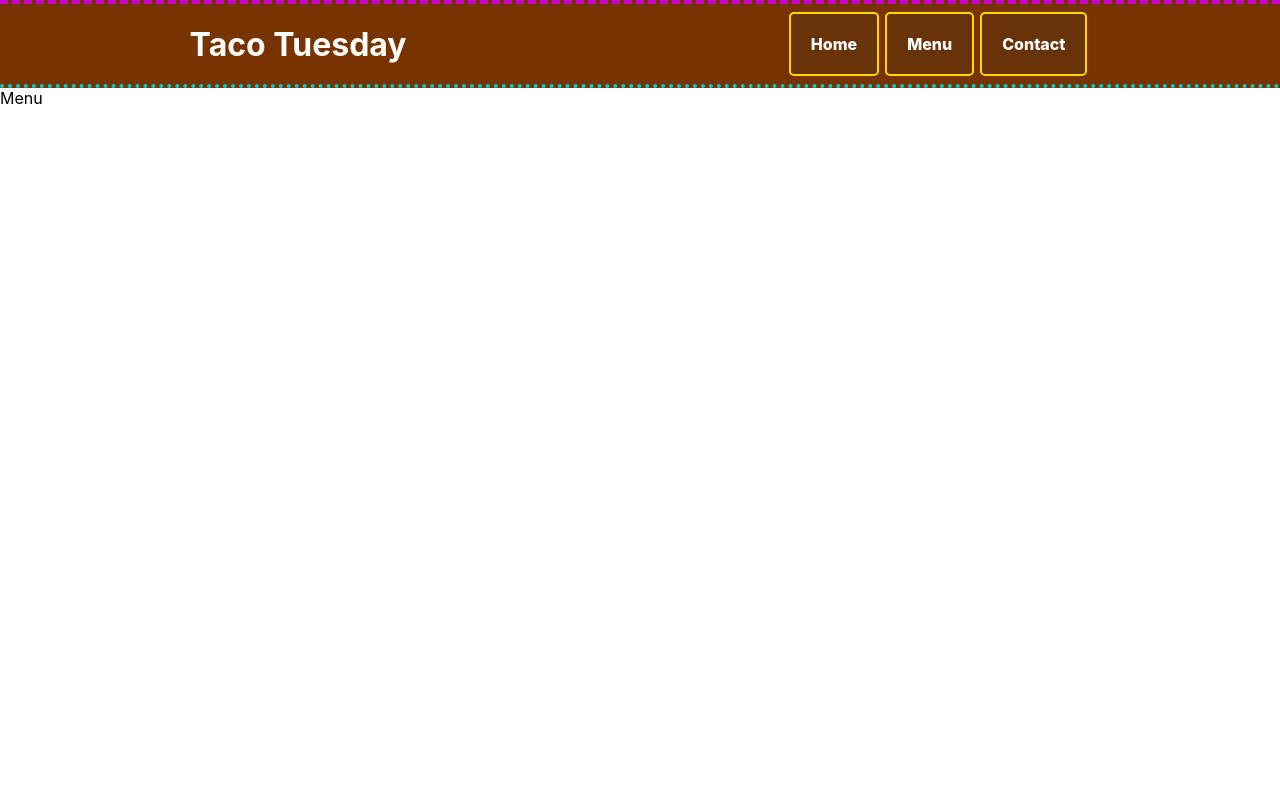
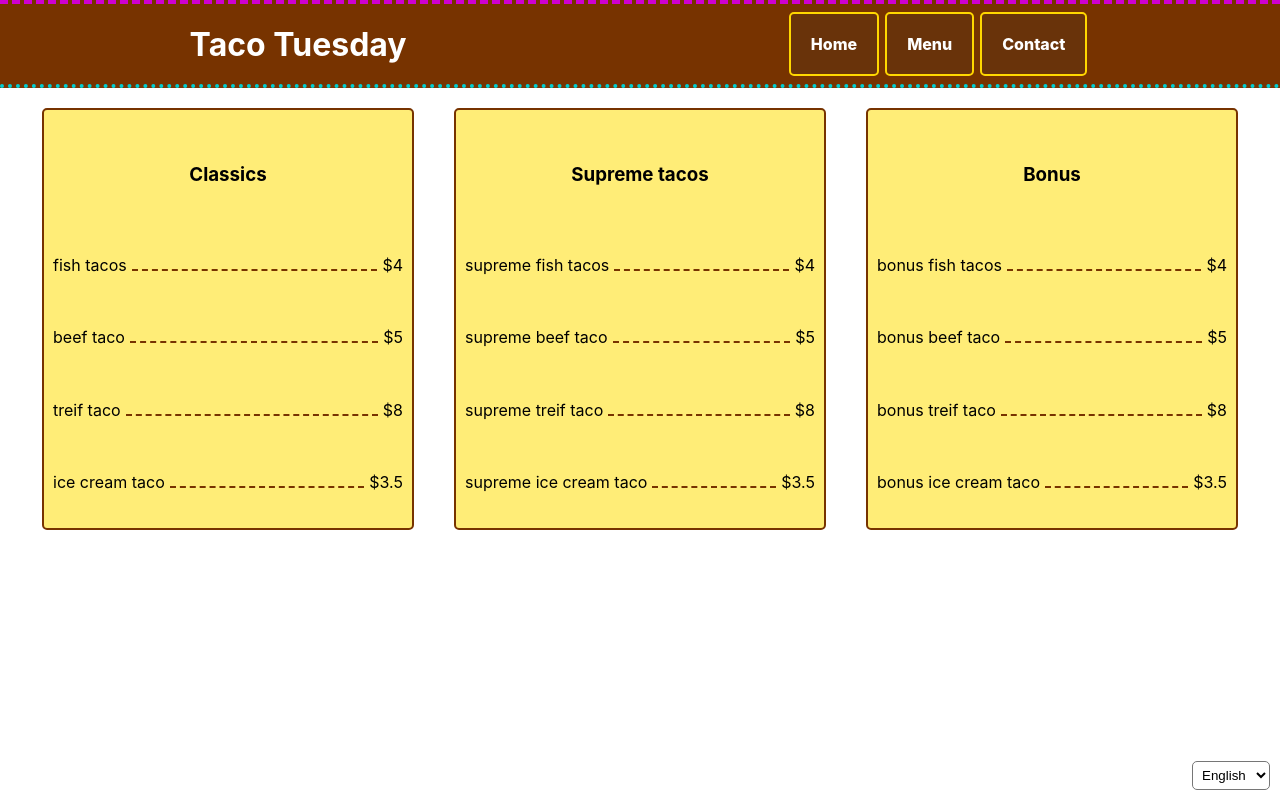
Before and after one commit to nikfrank/web-week-1-restaurant, a React (Create React App) app: page /menu in a window 1280 px wide. Built offline with nearby package versions, Linux system fonts and the light colour scheme.

Commit message:
menu i18n

```diff
--- a/src/Landing.css
+++ b/src/Landing.css
@@ -10,7 +10,7 @@
   max-height: 60vh;
 }
 
-.Landing .slide.selected div img {
+.Landing .slide div img {
   max-height: 60vh;
   width: auto;
 }
--- /dev/null
+++ b/src/Menu.css
@@ -0,0 +1,68 @@
+.Menu {
+  display: flex;
+  justify-content: center;
+  align-items: center;
+  position: relative;
+}
+
+.menu-container {
+  display: flex;
+  flex-wrap: wrap;
+  justify-content: space-around;
+
+  position: absolute;
+  top: 0;
+}
+
+.menu-page {
+  z-index: 20;
+  width: 30vw;
+  min-width: 300px;
+  max-width: 350px;
+
+  height: 50vh;
+  min-height: 400px;
+
+  background-color: #fd08;
+  border: 2px solid #730;
+  border-radius: 5px;
+
+  margin: 20px;
+  padding: 9px;
+  display: flex;
+  flex-direction: column;
+  justify-content: space-around;
+}
+
+.menu-page h3 {
+  text-align: center;
+}
+
+.menu-item {
+  display: flex;
+}
+
+.hebrew {
+  flex-direction: row-reverse;
+}
+
+.menu-item span.dotted-connector {
+  flex-grow: 1;
+  padding: 0 5px 2px;
+}
+
+.menu-item span.dotted-connector span {
+  width: 100%;
+  display: inline-block;
+  border-bottom: 2px dashed #730;
+}
+
+select {
+  position: fixed;
+  bottom: 10px;
+  right: 10px;
+  z-index: 60;
+  background-color: white;
+  padding: 5px;
+  border-radius: 5px;
+}
--- a/src/Menu.js
+++ b/src/Menu.js
@@ -1,5 +1,50 @@
 import React from 'react';
+import menu from './menu-database';
+import './Menu.css';
 
-const Menu = ()=> (<div>Menu</div>);
+class Menu extends React.Component {
+  state = {
+    currentLanguage: 'en',
+    languages: ['en', 'fr', 'he'],
+  }
+
+  setLanguage = (event)=>{
+    this.setState({
+      currentLanguage: event.target.value,
+    })
+  }
+
+  render(){
+    const currentLanguage = this.state.currentLanguage;
+
+    return (
+      <div className='Menu Page'>
+        <select value={currentLanguage}
+                onChange={this.setLanguage}>
+          <option value='en'>English</option>
+          <option value='fr'>French</option>
+          <option value='he'>Hebrew</option>
+        </select>
+
+        <div className='menu-container'>
+          {menu.map(menuPage=> (
+            <div className='menu-page' key={menuPage.title[currentLanguage]}>
+              <h3>{menuPage.title[currentLanguage]}</h3>
+
+              {menuPage.menuItems.map(menuItem=> (
+                <div className={currentLanguage === 'he' ? 'menu-item hebrew' : 'menu-item'}
+                     key={menuItem.name[currentLanguage]}>
+                  <span>{menuItem.name[currentLanguage]}</span>
+                  <span className='dotted-connector'><span/></span>
+                  <span>${menuItem.price}</span>
+                </div>
+              ))}
+            </div>
+          ))}
+        </div>
+      </div>
+    );
+  }
+}
 
 export default Menu;
--- a/src/Navbar.css
+++ b/src/Navbar.css
@@ -14,6 +14,7 @@
   border-top: 4px dashed #ce00d1;
 
   overflow-y: visible;
+  z-index: 50;
 }
 
 .Navbar h1 {
--- /dev/null
+++ b/src/menu-database.js
@@ -0,0 +1,127 @@
+export default [
+  {
+    title: {
+      en: 'Classics',
+      fr: 'Classiques',
+      he: 'קלסיקה',
+    },
+    menuItems: [
+      {
+        name: {
+          en: 'fish tacos',
+          fr: 'tacos au poisson',
+          he: 'טקות דג',
+        },
+        price: 4,
+      },
+      {
+        name: {
+          en: 'beef taco',
+          fr: 'taco au boeuf',
+          he: 'טקות בשר',
+        },
+        price: 5,
+      },
+      {
+        name: {
+          en: 'treif taco',
+          fr: 'tacos au porc',
+          he: 'טקות חזיר',
+        },
+        price: 8,
+      },
+      {
+        price: 3.5,
+        name: {
+          en: 'ice cream taco',
+          fr: 'taco glace',
+          he: 'טקות גלידה',
+        },
+      },
+    ],
+  },
+
+  {
+    title: {
+      en: 'Supreme tacos',
+      fr: 'Supremes',
+      he: 'סופרימה',
+    },
+    menuItems: [
+      {
+        name: {
+          en: 'supreme fish tacos',
+          fr: 'tacos au poisson supreme',
+          he: 'טקות דג',
+        },
+        price: 4,
+      },
+      {
+        name: {
+          en: 'supreme beef taco',
+          fr: 'taco au boeuf supreme',
+          he: 'טקות בשר',
+        },
+        price: 5,
+      },
+      {
+        name: {
+          en: 'supreme treif taco',
+          fr: 'tacos au porc supreme',
+          he: 'טקות חזיר',
+        },
+        price: 8,
+      },
+      {
+        price: 3.5,
+        name: {
+          en: 'supreme ice cream taco',
+          fr: 'taco glace supreme',
+          he: 'טקות גלידה',
+        },
+      },
+    ],
+  },
+
+  {
+    title: {
+      en: 'Bonus',
+      fr: 'Bonuit',
+      he: 'בונוס',
+    },
+    menuItems: [
+      {
+        name: {
+          en: 'bonus fish tacos',
+          fr: 'tacos au poisson bonuit',
+          he: 'טקות דג',
+        },
+        price: 4,
+      },
+      {
+        name: {
+          en: 'bonus beef taco',
+          fr: 'taco au boeuf bonuit',
+          he: 'טקות בשר',
+        },
+        price: 5,
+      },
+      {
+        name: {
+          en: 'bonus treif taco',
+          fr: 'tacos au porc bonuit',
+          he: 'טקות חזיר',
+        },
+        price: 8,
+      },
+      {
+        price: 3.5,
+        name: {
+          en: 'bonus ice cream taco',
+          fr: 'taco glace bonuit',
+          he: 'טקות גלידה',
+        },
+      },
+    ],
+  },
+];
```
